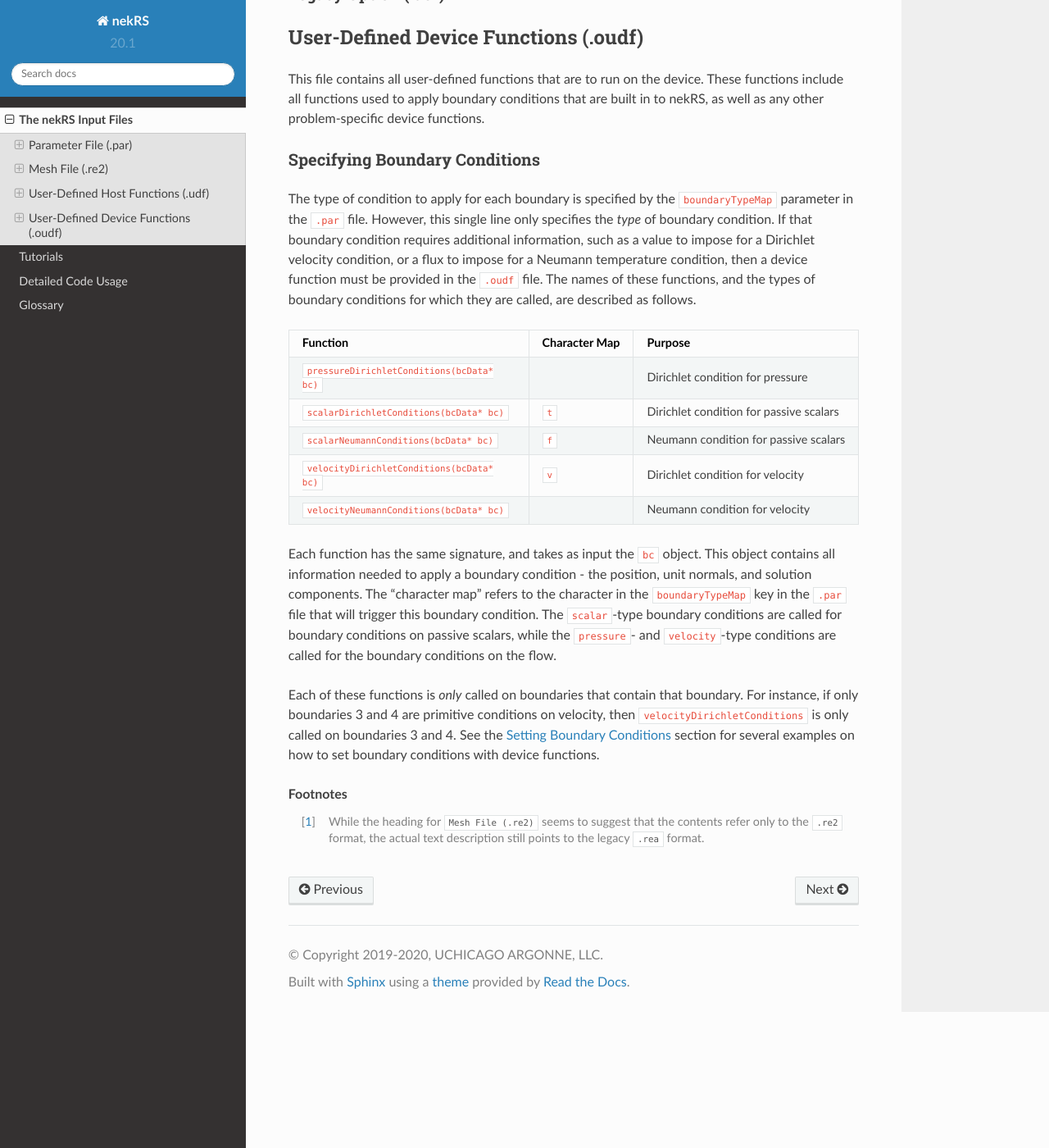
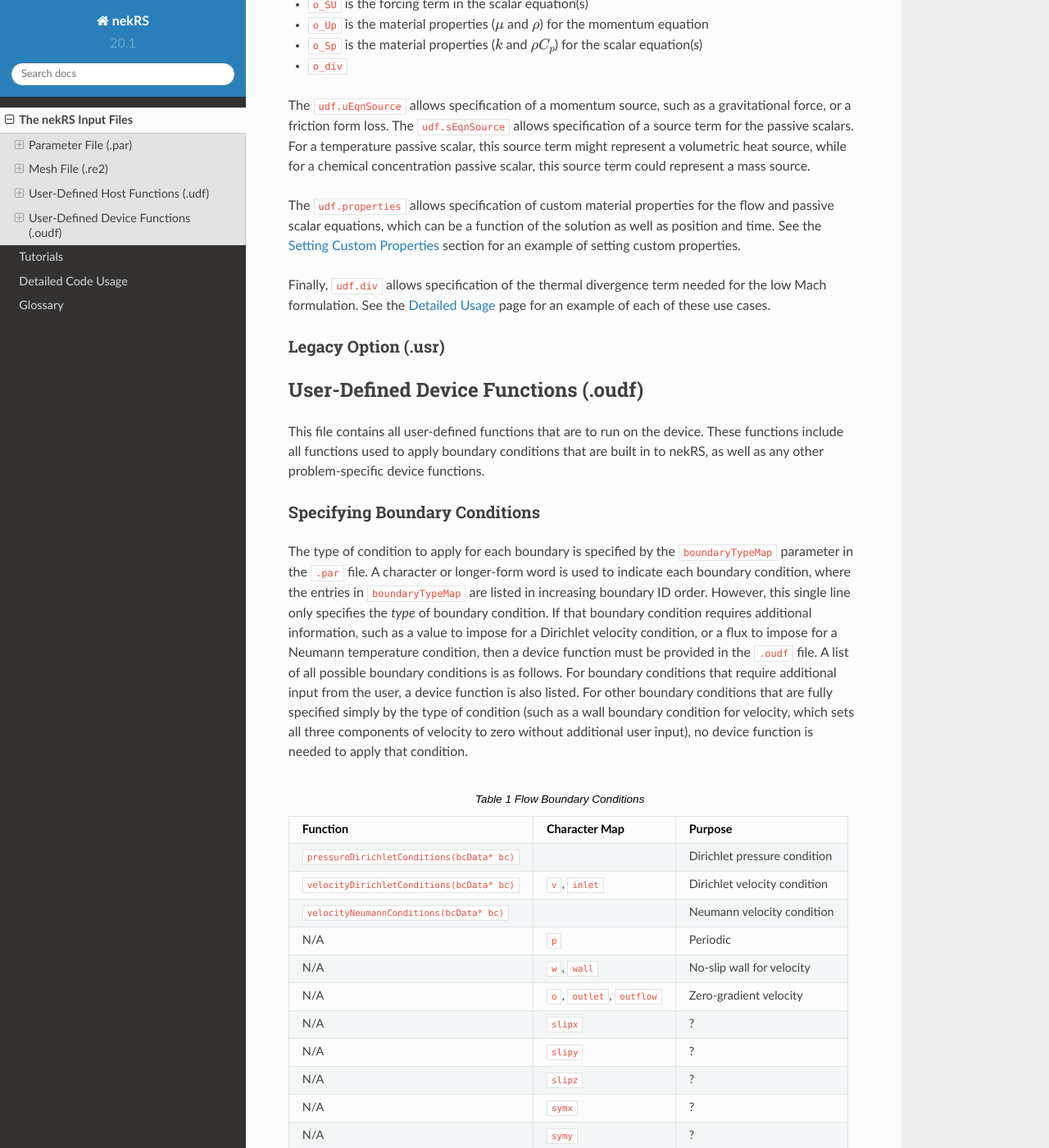
Before and after one commit to aprilnovak/nekRSDoc, a Sphinx documentation site: the page built from source/input_files.rst, in a window 1280 px wide and 1400 px high, scrolled down 11085 px. Shown: the whole window at 82% size. Built offline with Sphinx 7.4.7 and the Read the Docs theme 2.0.0, drawn with Linux system fonts in a browser that asks for light colours; some of the changed text lies outside the part shown.

Commit message:
Describe how the boundary conditions are automatically loaded.

```diff
--- a/source/detailed_usage.rst
+++ b/source/detailed_usage.rst
@@ -243,7 +243,11 @@
 Setting Boundary Conditions with Device Kernels
 -----------------------------------------------
 
-Initial conditions
+Because all nekRS solves are performed on the device, boundary conditions on the
+solution (which may change from time step to time step and be arbitrary functions
+of the solution itself) are also applied on the device. The types of boundary conditions
+on each solution field are specified in the ``.par`` file with the ``boundaryTypeMap``
+key.
 
 .. _custom_properties:
 
--- a/source/glossary.rst
+++ b/source/glossary.rst
@@ -53,6 +53,9 @@
     OCCA
       Open Concurrent Compute Abstraction, an API for interacting with various :term:`GPU` backends; see it on `github <https://github.com/libocca/occa>`__.
 
+    OKL
+      OCCA Kernel Language
+
     OpenCL
       A standard maintained by the Khronos Group for programming with :term:`CPUs<CPU>`, :term:`GPUs<GPU>`, :term:`FPGAs<FPGA>`, and other hardware accelerators.
 
--- a/source/input_files.rst
+++ b/source/input_files.rst
@@ -413,7 +413,30 @@
 * Loading those kernels in ``UDF_LoadKernels``
 * Defining those kernels in the device user file, ``.oudf``
 
-This function is passed the nekRS simulation object ``nrs`` to provide optional
+The only kernels in the ``.oudf`` file that don't need to be exlicitly loaded are
+the boundary condition kernels that ship with nekRS. During the ``.oudf`` just-in-time
+compilation, nekRS will search the ``.oudf`` file for any functions that match the
+nekRS boundary condition functions, and automatically create and load a kernel based
+on the function internals set by the user. For instance, in the ``setOUDF`` function
+in the nekRS source code,
+the ``.oudf`` file is scanned for a string matching ``scalarDirichletConditions`` (one
+of the boundary condition functions in Table :ref:`Passive Scalar Boundary Conditions <scalar_bcs>`).
+If this string is found, then the function internals written by the user are cast
+into a generic :term:`OCCA` kernel that is then written into a just-in-time compiled
+:term:`OKL`-language file at ``.cache/udf/udf.okl``.
+
+.. code-block:: cpp
+
+   found = buffer.str().find("void scalarDirichletConditions");
+   if (found == std::string::npos)
+     out << "void scalarDirichletConditions(bcData *bc){}\n";
+
+   out <<
+     "@kernel void __dummy__(int N) {"
+     "  for (int i = 0; i < N; ++i; @tile(16, @outer, @inner)) {}"
+     "}";
+
+The ``UDF_LoadKernels`` function is passed the nekRS simulation object ``nrs`` to provide optional
 access to the ``occa::properties`` object on the ``nrs->kernelInfo`` object. In
 addition to loading kernels, this function can also be used to propagate user-defined
 variables to the kernels. See
@@ -524,26 +547,58 @@
 ^^^^^^^^^^^^^^^^^^^^^^^^^^^^^^
 
 The type of condition to apply for each boundary is specified by the ``boundaryTypeMap`` parameter
-in the ``.par`` file. However, this single line only specifies the *type* of boundary condition.
+in the ``.par`` file. A character or longer-form word is used to indicate each boundary condition, where the
+entries in ``boundaryTypeMap`` are listed in increasing boundary ID order.
+However, this single line only specifies the *type* of boundary condition.
 If that boundary condition requires additional information, such as a value to impose for
 a Dirichlet velocity condition, or a flux to impose for a Neumann temperature condition, then
-a device function must be provided in the ``.oudf`` file. The names of these functions, and the
-types of boundary conditions for which they are called, are described as follows.
+a device function must be provided in the ``.oudf`` file. A list of all possible boundary
+conditions is as follows. For boundary conditions that require additional input from the user,
+a device function is also listed. For other boundary conditions that are fully specified simply
+by the type of condition (such as a wall boundary condition for velocity, which sets all
+three components of velocity to zero without additional user input), no device function is
+needed to apply that condition.
 
-=========================================== ============= =======================================
-Function                                    Character Map Purpose
-=========================================== ============= =======================================
-``pressureDirichletConditions(bcData* bc)``               Dirichlet condition for pressure
-``scalarDirichletConditions(bcData* bc)``   ``t``         Dirichlet condition for passive scalars
-``scalarNeumannConditions(bcData* bc)``     ``f``         Neumann condition for passive scalars
-``velocityDirichletConditions(bcData* bc)`` ``v``         Dirichlet condition for velocity
-``velocityNeumannConditions(bcData* bc)``                 Neumann condition for velocity
-=========================================== ============= =======================================
+.. table:: Flow Boundary Conditions
+
+  =========================================== ============================== =============================
+  Function                                    Character Map                  Purpose
+  =========================================== ============================== =============================
+  ``pressureDirichletConditions(bcData* bc)``                                Dirichlet pressure condition
+  ``velocityDirichletConditions(bcData* bc)`` ``v``, ``inlet``               Dirichlet velocity condition
+  ``velocityNeumannConditions(bcData* bc)``                                  Neumann velocity condition
+  N/A                                         ``p``                          Periodic
+  N/A                                         ``w``, ``wall``                No-slip wall for velocity
+  N/A                                         ``o``, ``outlet``, ``outflow`` Zero-gradient velocity
+  N/A                                         ``slipx``                      ?
+  N/A                                         ``slipy``                      ?
+  N/A                                         ``slipz``                      ?
+  N/A                                         ``symx``                       ?
+  N/A                                         ``symy``                       ?
+  N/A                                         ``symz``                       ?
+  =========================================== ============================== =============================
+
+.. _scalar_bcs:
+
+.. table:: Passive Scalar Boundary Conditions
+
+  =========================================== ============================== ===================
+  Function                                    Character Map                  Purpose
+  =========================================== ============================== ===================
+  ``scalarDirichletConditions(bcData* bc)``   ``t``, ``inlet``               Dirichlet condition
+  ``scalarNeumannConditions(bcData* bc)``     ``f``, ``flux``                Neumann condition
+  N/A                                         ``p``                          Periodic
+  N/A                                         ``i``, ``zeroflux``            Zero-gradient
+  N/A                                         ``o``, ``outlet``, ``outflow`` Zero-gradient
+  =========================================== ============================== ===================
 
 Each function has the same signature, and takes as input the ``bc`` object. This object contains
 all information needed to apply a boundary condition - the position, unit normals, and solution
 components. The "character map" refers to the character in the ``boundaryTypeMap`` key in the
-``.par`` file that will trigger this boundary condition. The ``scalar``-type boundary conditions
+``.par`` file that will trigger this boundary condition. The character map can either be a single
+letter, or a more verbose (and equivalent)
+
+The ``scalar``-type boundary conditions
 are called for boundary conditions on passive scalars, while the ``pressure``- and ``velocity``-type
 conditions are called for the boundary conditions on the flow.
 
```
